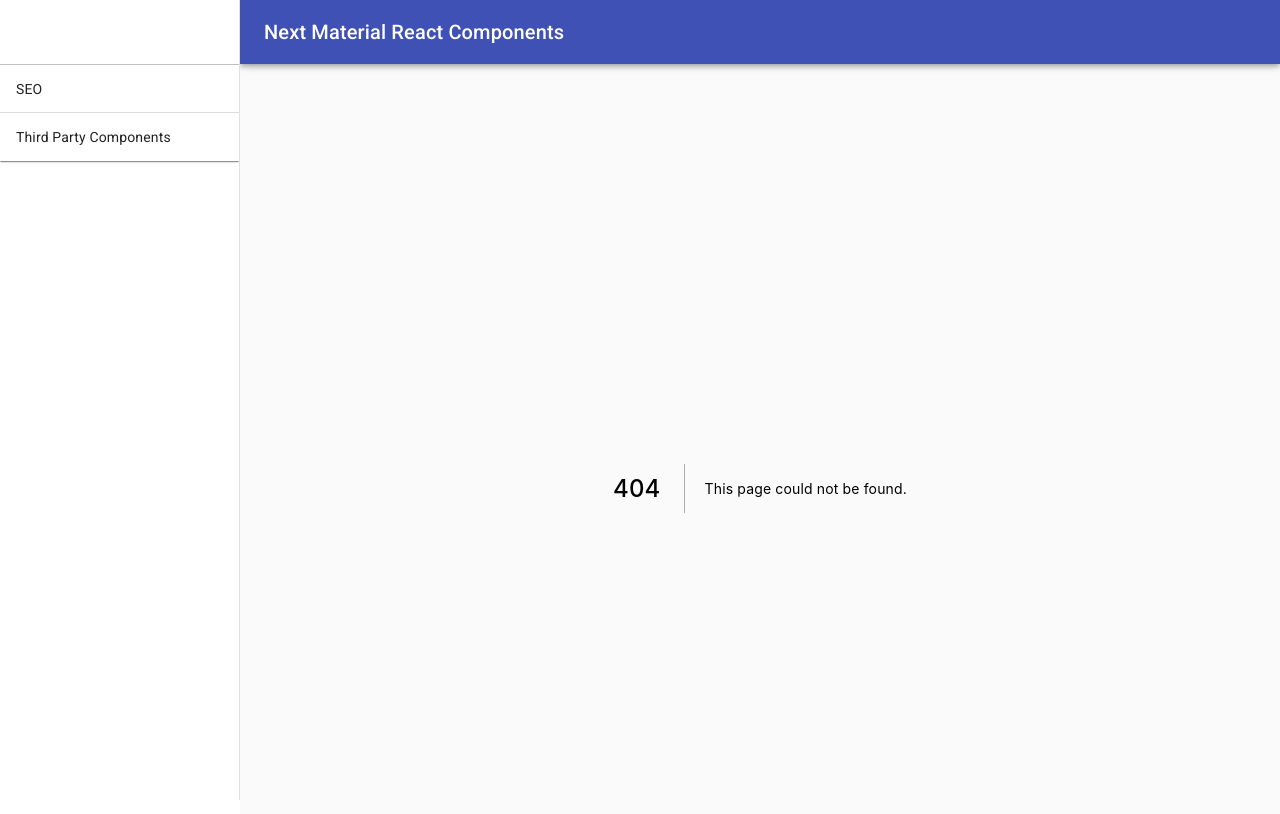
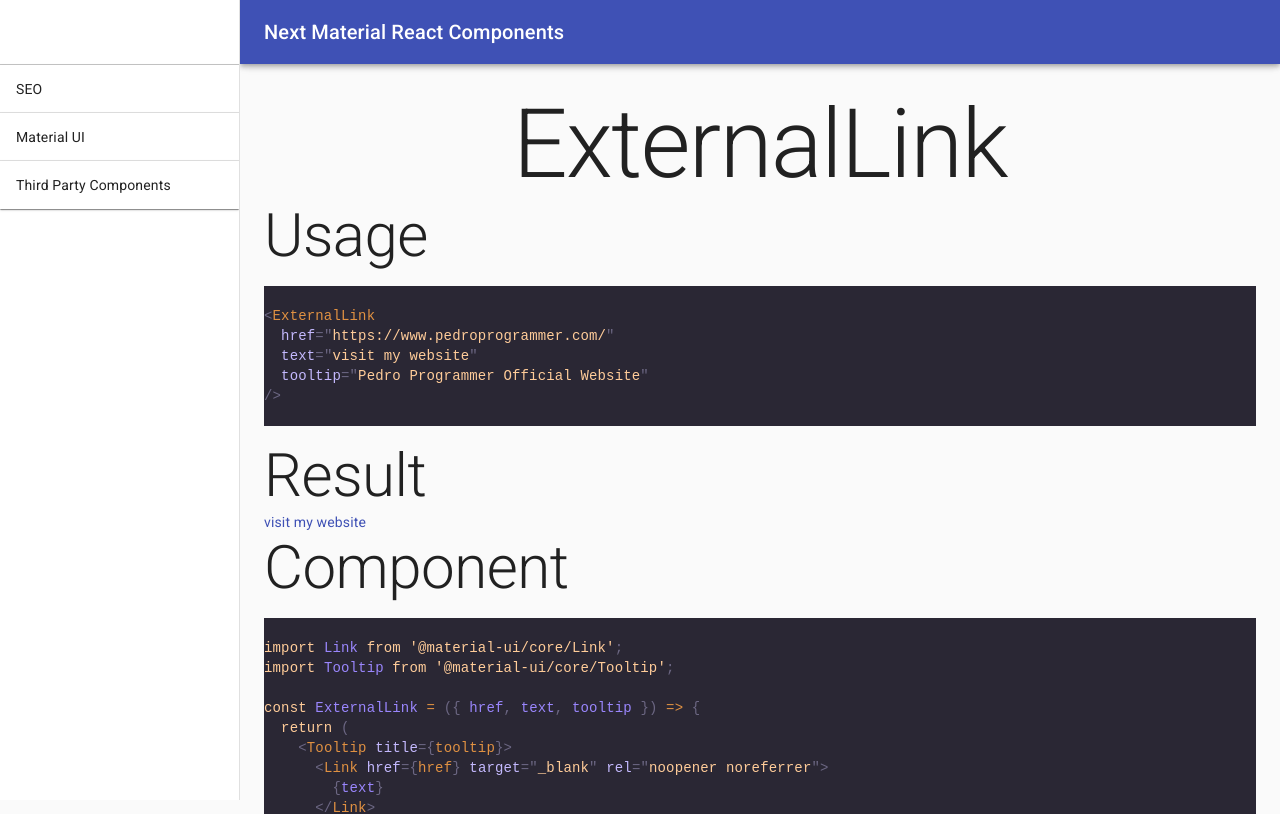
Before and after one commit to PedroMarianoAlmeida/next-material-ui-components, a Next.js app: page /ExternalLink in a window 1280 px wide. Before the commit this address had no page. Shown: the top 814 px of the page. Built offline with nearby package versions, Linux system fonts and the light colour scheme.

Commit message:
ExternalLink implemented

```diff
--- /dev/null
+++ b/pages/ExternalLink.tsx
@@ -0,0 +1,59 @@
+import Typography from '@material-ui/core/Typography';
+import Chip from '@material-ui/core/Chip';
+
+import ShowCode from '../src/components/reusable/ThirdPartyComponents/ShowCode';
+import TitleAndDescriptionSEO from '../src/components/reusable/SEO/TitleAndDescriptionSEO';
+import ExternalLink from '../src/components/reusable/MaterialUI/ExternalLink';
+
+const ExternalLinkText = `
+import Link from '@material-ui/core/Link';
+import Tooltip from '@material-ui/core/Tooltip';
+
+const ExternalLink = ({ href, text, tooltip }) => {
+  return (
+    <Tooltip title={tooltip}>
+      <Link href={href} target="_blank" rel="noopener noreferrer">
+        {text}
+      </Link>
+    </Tooltip>
+  );
+};
+
+export default ExternalLink;
+`;
+
+const example = `
+<ExternalLink
+  href="https://www.pedroprogrammer.com/"
+  text="visit my website"
+  tooltip="Pedro Programmer Official Website"
+/>
+`;
+
+const ExternalLinkPage = () => {
+  return (
+    <>
+      <TitleAndDescriptionSEO
+        title="ExternalLink"
+        description="How to use ExternalLink component"
+      />
+      <Typography variant="h1" align="center">
+        ExternalLink
+      </Typography>
+      <Typography variant="h2">Usage</Typography>
+      <ShowCode code={example} language="jsx" />
+      <Typography variant="h2">Result</Typography>
+      <ExternalLink
+        href="https://www.pedroprogrammer.com/"
+        text="visit my website"
+        tooltip="Pedro Programmer Official Website"
+      />
+      <Typography variant="h2">Component</Typography>
+      <ShowCode code={ExternalLinkText} language="jsx" />
+      <Typography variant="h2">Dependencies</Typography>
+      <Chip label="Material UI" />
+    </>
+  );
+};
+
+export default ExternalLinkPage;
--- /dev/null
+++ b/src/components/specific/ComponentItem.tsx
@@ -0,0 +1,20 @@
+import NextLink from 'next/link';
+import Accordion from '@material-ui/core/Accordion';
+import AccordionSummary from '@material-ui/core/AccordionSummary';
+import AccordionDetails from '@material-ui/core/AccordionDetails';
+import MaterialLink from '@material-ui/core/Link';
+
+const ComponentItem = ({ title, component }) => {
+  return (
+    <Accordion>
+      <AccordionSummary>{title}</AccordionSummary>
+      <AccordionDetails>
+        <NextLink href={component}>
+          <MaterialLink>{component}</MaterialLink>
+        </NextLink>
+      </AccordionDetails>
+    </Accordion>
+  );
+};
+
+export default ComponentItem;
--- a/src/components/specific/PermanentDrawerLeft.tsx
+++ b/src/components/specific/PermanentDrawerLeft.tsx
@@ -11,6 +11,8 @@ import Accordion from '@material-ui/core/Accordion';
 import AccordionSummary from '@material-ui/core/AccordionSummary';
 import AccordionDetails from '@material-ui/core/AccordionDetails';
 import MaterialLink from '@material-ui/core/Link';
+
+import ComponentItem from './ComponentItem';
 
 const drawerWidth = 240;
 
@@ -65,22 +67,9 @@ export default function PermanentDrawerLeft({ children }) {
       >
         <div className={classes.toolbar} />
         <Divider />
-        <Accordion>
-          <AccordionSummary>SEO</AccordionSummary>
-          <AccordionDetails>
-            <NextLink href="TitleAndDescriptionSEO">
-              <MaterialLink>TitleAndDescriptionSEO</MaterialLink>
-            </NextLink>
-          </AccordionDetails>
-        </Accordion>
-        <Accordion>
-          <AccordionSummary>Third Party Components</AccordionSummary>
-          <AccordionDetails>
-            <NextLink href="ShowCode">
-              <MaterialLink>ShowCode</MaterialLink>
-            </NextLink>
-          </AccordionDetails>
-        </Accordion>
+        <ComponentItem title="SEO" component="TitleAndDescriptionSEO" />
+        <ComponentItem title="Material UI" component="ExternalLink" />
+        <ComponentItem title="Third Party Components" component="ShowCode" />
 
         <Divider />
       </Drawer>
```
